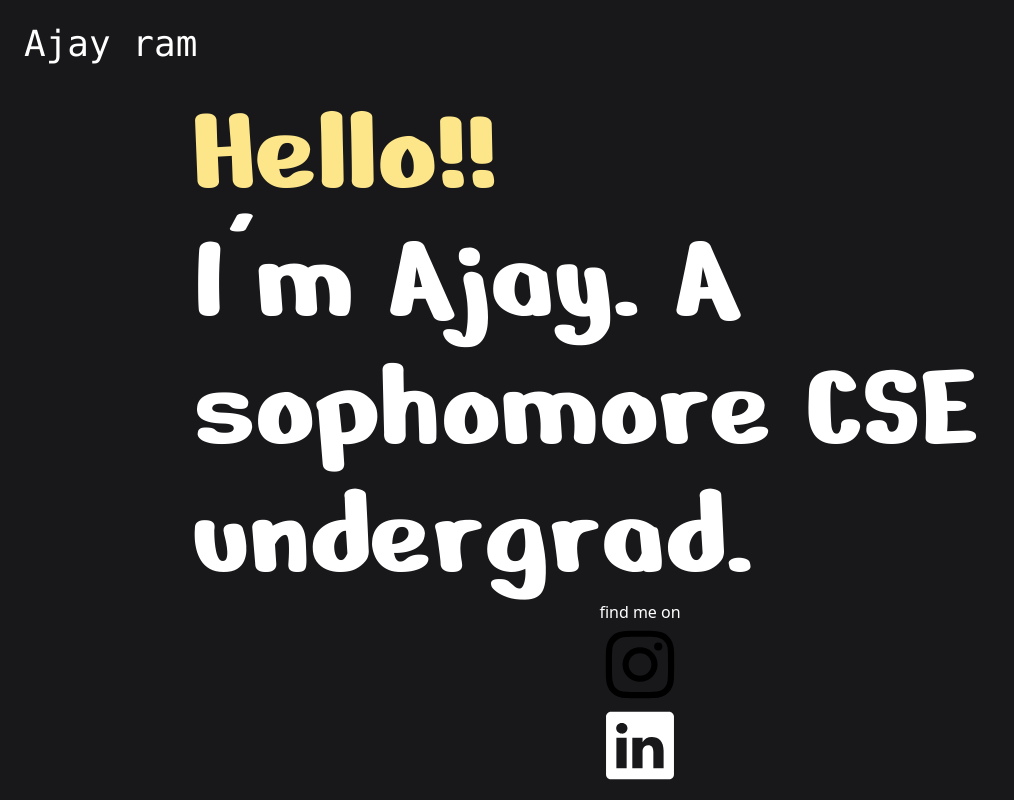
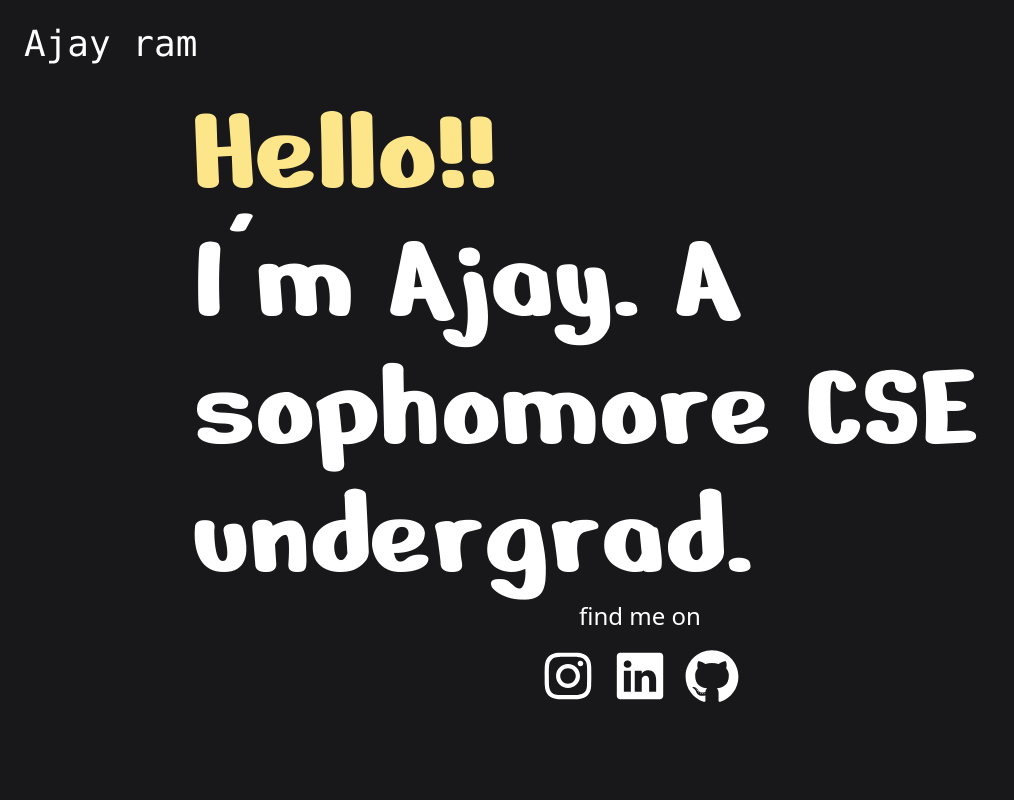
Before and after one commit to CampVamp/Portfolio, a React (Vite) app: page / in a window 1280 px wide. Shown: the whole page, without its empty margins (0-1014 px from the left). Built offline with nearby package versions, Linux system fonts and the light colour scheme.

Commit message:
:bug:Fix Image in Footer

```diff
--- a/src/components/about.tsx
+++ b/src/components/about.tsx
@@ -1,5 +1,9 @@
 const about = () => {
-  return <div>about</div>;
+  return (
+    <div>
+      <></>
+    </div>
+  );
 };
 
 export default about;
--- a/src/components/footer.tsx
+++ b/src/components/footer.tsx
@@ -1,21 +1,24 @@
 const footer = () => {
   return (
-    <div className="flex flex-col items-center">
-      <footer>
-        <p>find me on</p>
-        <ul>
-          <li>
+    <div className="flex flex-col items-center gap-4">
+      <p className="self-center text-2xl">find me on</p>
+      <ul className="flex gap-4">
+        <li className="transition-all duration-300 hover:-translate-y-1">
           <a href="https://instagram.com/_____.aj.________?igshid=ZDdkNTZiNTM=">
-              <img src="../../instagram.svg" alt="" />
+            <img src="../../instagram.svg" alt="" className="w-14" />
           </a>
         </li>
-          <li>
+        <li className="transition-all duration-300 hover:-translate-y-1">
           <a href="https://www.linkedin.com/in/ajay-ram-s-a4533a1b4">
-              <img src="../../linkedin.svg" alt="" />
+            <img src="../../linkedin.svg" alt="" className="w-14" />
+          </a>
+        </li>
+        <li className="transition-all duration-300 hover:-translate-y-1">
+          <a href="https://github.com/CampVamp">
+            <img src="../../github.svg" alt="" className="w-14" />
           </a>
         </li>
       </ul>
-      </footer>
     </div>
   );
 };
```
Also changed, not shown: public/github.svg (added), public/instagram.svg. Lines whose indentation alone changed are shown as unchanged.
